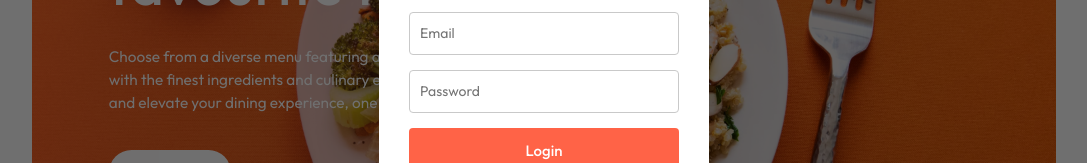
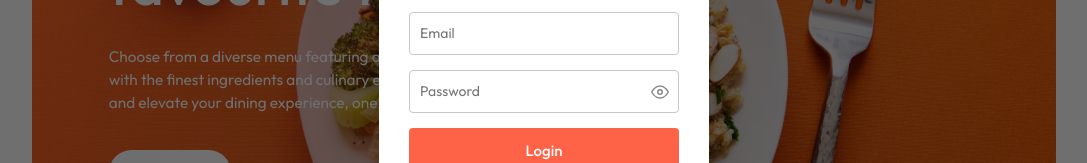
Before and after one commit to Sreeja-s6/food-delivery-app, a React (Vite) app in the folder client/: page / in a window 1280 px wide. Both pictures are taken after a click on the button "Login". Shown: the part 297-460 px from the top of the page, without its empty margins (96-1183 px from the left). Built offline with nearby package versions, Linux system fonts and the light colour scheme; no server answers.

Commit message:
add password eye toggle with SVG icons

```diff
--- a/client/src/components/LoginPopup/LoginPopup.css
+++ b/client/src/components/LoginPopup/LoginPopup.css
@@ -77,7 +77,6 @@
 }
 
 /* ===== ERROR MESSAGES ===== */
-/* ✅ Use both p and span for error */
 .lp-error {
     color: #e53935 !important;
     font-size: 11.5px !important;
@@ -92,6 +91,27 @@
     border-left: 3px solid #e53935;
     font-size: 13px !important;
     color: #e53935 !important;
+}
+
+/* ===== PASSWORD EYE TOGGLE ===== */
+.lp-password-wrapper {
+    position: relative;
+    display: flex;
+    align-items: center;
+}
+
+.lp-password-wrapper input {
+    width: 100%;
+    padding-right: 40px;
+}
+
+.lp-eye {
+    position: absolute;
+    right: 10px;
+    cursor: pointer;
+    display: flex;
+    align-items: center;
+    user-select: none;
 }
 
 /* ===== BUTTON ===== */
--- a/client/src/components/LoginPopup/LoginPopup.jsx
+++ b/client/src/components/LoginPopup/LoginPopup.jsx
@@ -18,19 +18,18 @@
   const [userId, setUserId] = useState(null);
   const [loading, setLoading] = useState(false);
   const [errors, setErrors] = useState({});
+  const [showPassword, setShowPassword] = useState(false); // ✅ eye toggle
 
-  // ✅ Switch state and clear all fields + errors
   const switchState = (newState) => {
     setCurrState(newState);
     setData(emptyData);
     setErrors({});
+    setShowPassword(false); // ✅ reset eye on state change
   };
 
   const onChangehandler = (event) => {
     const { name, value } = event.target;
     setData((prev) => ({ ...prev, [name]: value }));
-
-    // ✅ Validate on change
     let error = "";
     if (name === "name" && value && !nameRegex.test(value))
       error = "Name must contain only letters and spaces";
@@ -121,7 +120,6 @@
     setLoading(true);
     try {
       await forgotPassword({ email: data.email });
-      // ✅ Keep email, clear other fields, go to ResetPassword
       setData((prev) => ({ ...emptyData, email: prev.email }));
       setErrors({});
       setCurrState("ResetPassword");
@@ -139,7 +137,7 @@
     setLoading(true);
     try {
       await resetPassword({ email: data.email, otp: data.otp, newPassword: data.password });
-      switchState("Login"); // ✅ clear everything and go to login
+      switchState("Login");
     } catch (error) {
       setErrors({ general: error.response?.data?.message || "Reset failed" });
     }
@@ -156,13 +154,11 @@
     <div className="login-popup">
       <form className="login-popup-container">
 
-        {/* TITLE */}
         <div className="login-popup-title">
           <h2>{titles[currState]}</h2>
           <img onClick={() => setShowLogin(false)} src={assets.cross_icon} alt="" />
         </div>
 
-        {/* GENERAL ERROR */}
         {errors.general && (
           <p className="lp-error general-error">{errors.general}</p>
         )}
@@ -184,13 +180,13 @@
             <div className="lp-field">
               <input name="email" onChange={onChangehandler} value={data.email}
                 type="email" placeholder="Email"
-                readOnly={currState === "ResetPassword"} // ✅ email prefilled from forgot step
+                readOnly={currState === "ResetPassword"}
               />
               {errors.email && <span className="lp-error">{errors.email}</span>}
             </div>
           )}
 
-          {/* OTP — ResetPassword and Verify screens */}
+          {/* OTP */}
           {(currState === "VerifyEmailOtp" || currState === "VerifyLoginOtp" ||
             currState === "ResetPassword") && (
             <div className="lp-field">
@@ -200,12 +196,37 @@
             </div>
           )}
 
-          {/* PASSWORD */}
+          {/* PASSWORD WITH EYE ICON */}
           {(currState === "Sign Up" || currState === "Login" ||
             currState === "ResetPassword") && (
             <div className="lp-field">
-              <input name="password" onChange={onChangehandler} value={data.password}
-                type="password" placeholder={currState === "ResetPassword" ? "New Password" : "Password"} />
+              <div className="lp-password-wrapper">
+                <input
+                  name="password"
+                  onChange={onChangehandler}
+                  value={data.password}
+                  type={showPassword ? "text" : "password"}
+                  placeholder={currState === "ResetPassword" ? "New Password" : "Password"}
+                />
+                <span
+                  className="lp-eye"
+                  onClick={() => setShowPassword((prev) => !prev)}
+                  title={showPassword ? "Hide password" : "Show password"}
+                >
+                  {showPassword ? (
+                    <svg xmlns="http://www.w3.org/2000/svg" width="18" height="18" viewBox="0 0 24 24" fill="none" stroke="#888" strokeWidth="2" strokeLinecap="round" strokeLinejoin="round">
+                      <path d="M17.94 17.94A10.07 10.07 0 0 1 12 20c-7 0-11-8-11-8a18.45 18.45 0 0 1 5.06-5.94"/>
+                      <path d="M9.9 4.24A9.12 9.12 0 0 1 12 4c7 0 11 8 11 8a18.5 18.5 0 0 1-2.16 3.19"/>
+                      <line x1="1" y1="1" x2="23" y2="23"/>
+                    </svg>
+                  ) : (
+                    <svg xmlns="http://www.w3.org/2000/svg" width="18" height="18" viewBox="0 0 24 24" fill="none" stroke="#888" strokeWidth="2" strokeLinecap="round" strokeLinejoin="round">
+                      <path d="M1 12s4-8 11-8 11 8 11 8-4 8-11 8-11-8-11-8z"/>
+                      <circle cx="12" cy="12" r="3"/>
+                    </svg>
+                  )}
+                </span>
+              </div>
               {errors.password && <span className="lp-error">{errors.password}</span>}
             </div>
           )}
```
